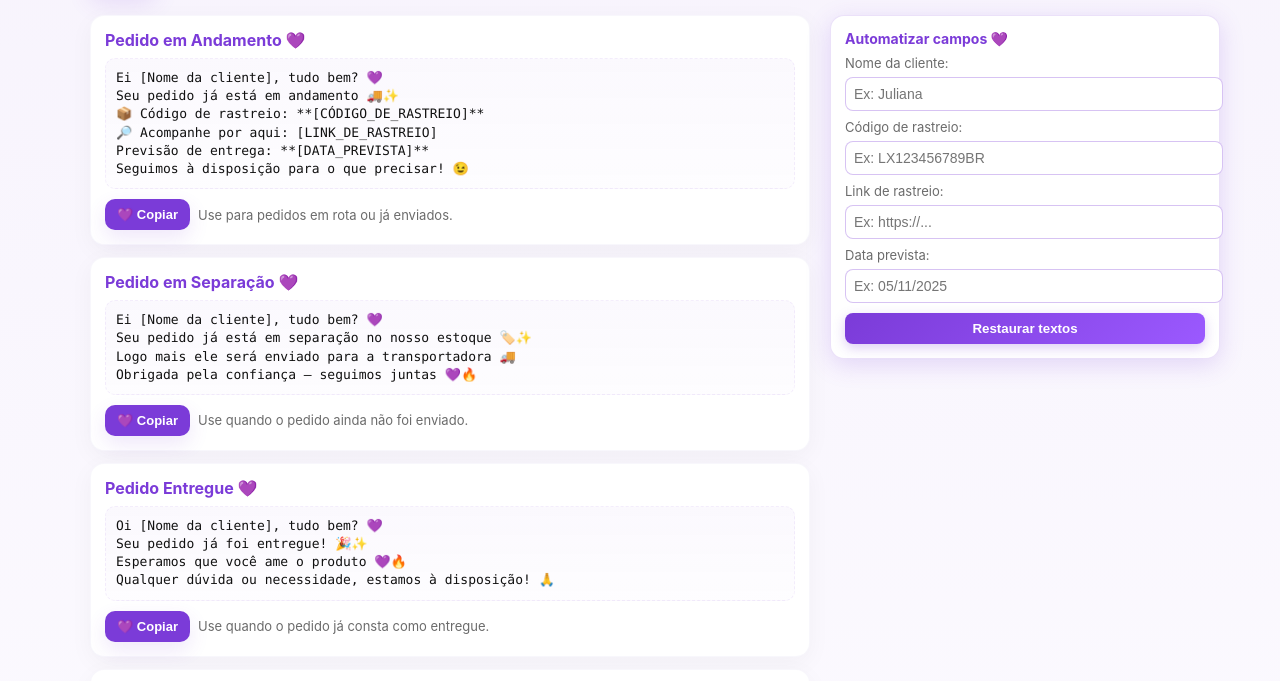
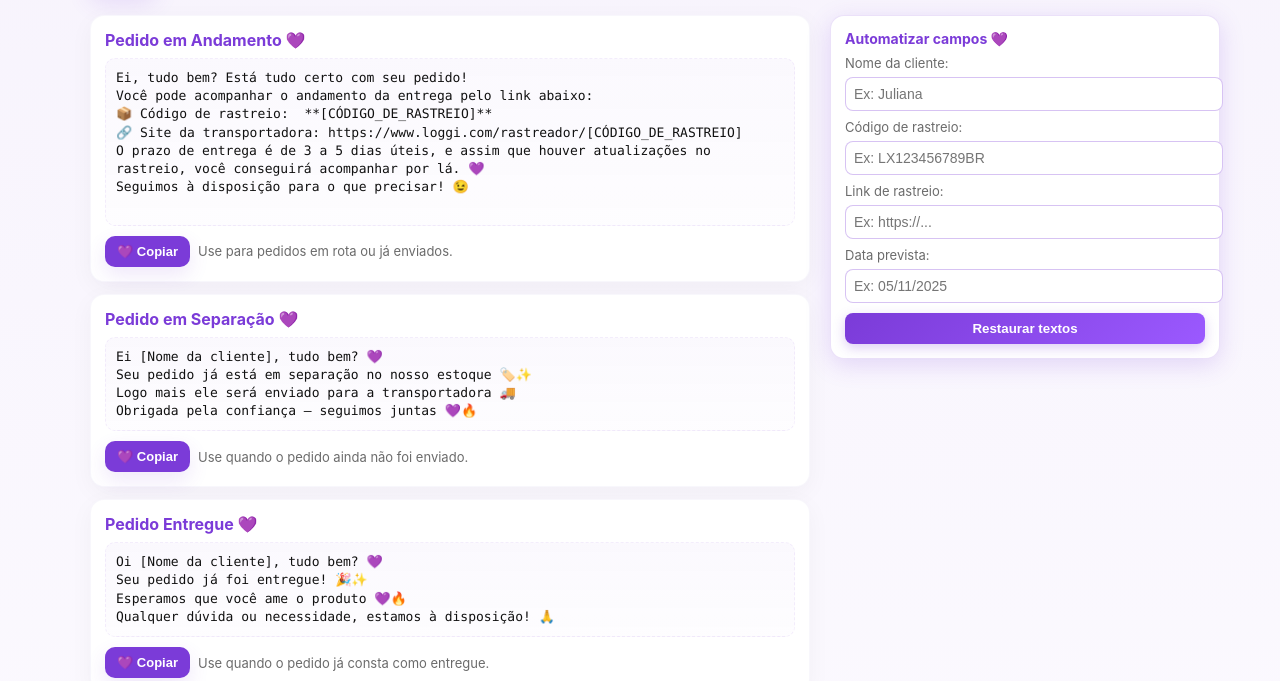
Before and after one commit to hoshicueca/Macro, a plain HTML site: page index.html in a window 1280 px wide. Shown: the part 109-790 px from the top of the page. Drawn offline with Linux system fonts and the light colour scheme.

Commit message:
Update index.html

```diff
--- a/index.html
+++ b/index.html
@@ -71,12 +71,13 @@
         <!-- Macro 1 -->
         <section class="card">
           <h2>Pedido em Andamento 💜</h2>
-          <pre class="macro">Ei [Nome da cliente], tudo bem? 💜
-Seu pedido já está em andamento 🚚✨
-📦 Código de rastreio: **[CÓDIGO_DE_RASTREIO]**
-🔎 Acompanhe por aqui: [LINK_DE_RASTREIO]
-Previsão de entrega: **[DATA_PREVISTA]**
-Seguimos à disposição para o que precisar! 😉</pre>
+          <pre class="macro">Ei, tudo bem? Está tudo certo com seu pedido!
+Você pode acompanhar o andamento da entrega pelo link abaixo:
+📦 Código de rastreio:  **[CÓDIGO_DE_RASTREIO]**
+🔗 Site da transportadora: https://www.loggi.com/rastreador/[CÓDIGO_DE_RASTREIO]
+O prazo de entrega é de 3 a 5 dias úteis, e assim que houver atualizações no rastreio, você conseguirá acompanhar por lá. 💜
+Seguimos à disposição para o que precisar! 😉
+ </pre>
           <div class="meta">
             <button class="btn" data-action="copy">💜 Copiar</button>
             <div class="note">Use para pedidos em rota ou já enviados.</div>
```
